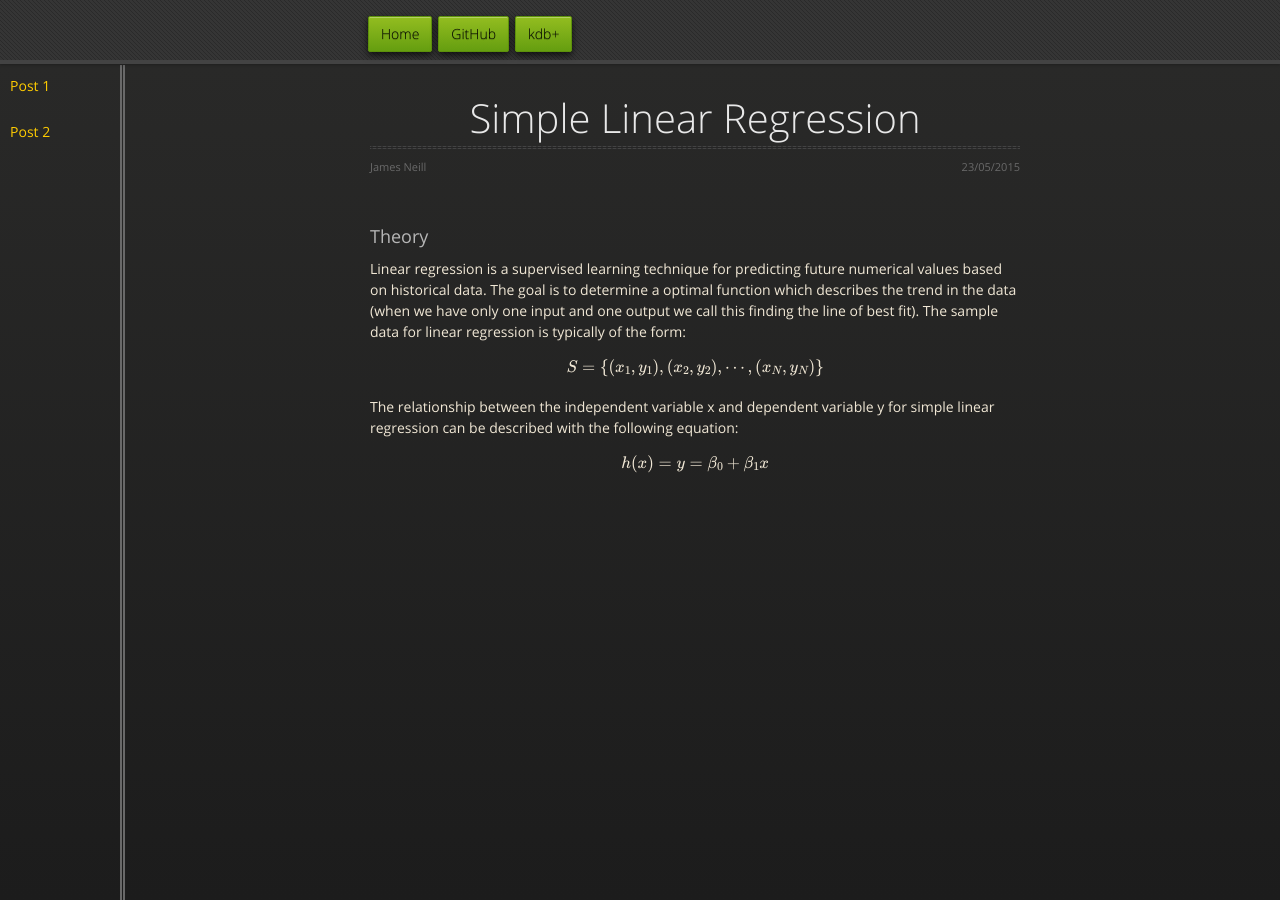
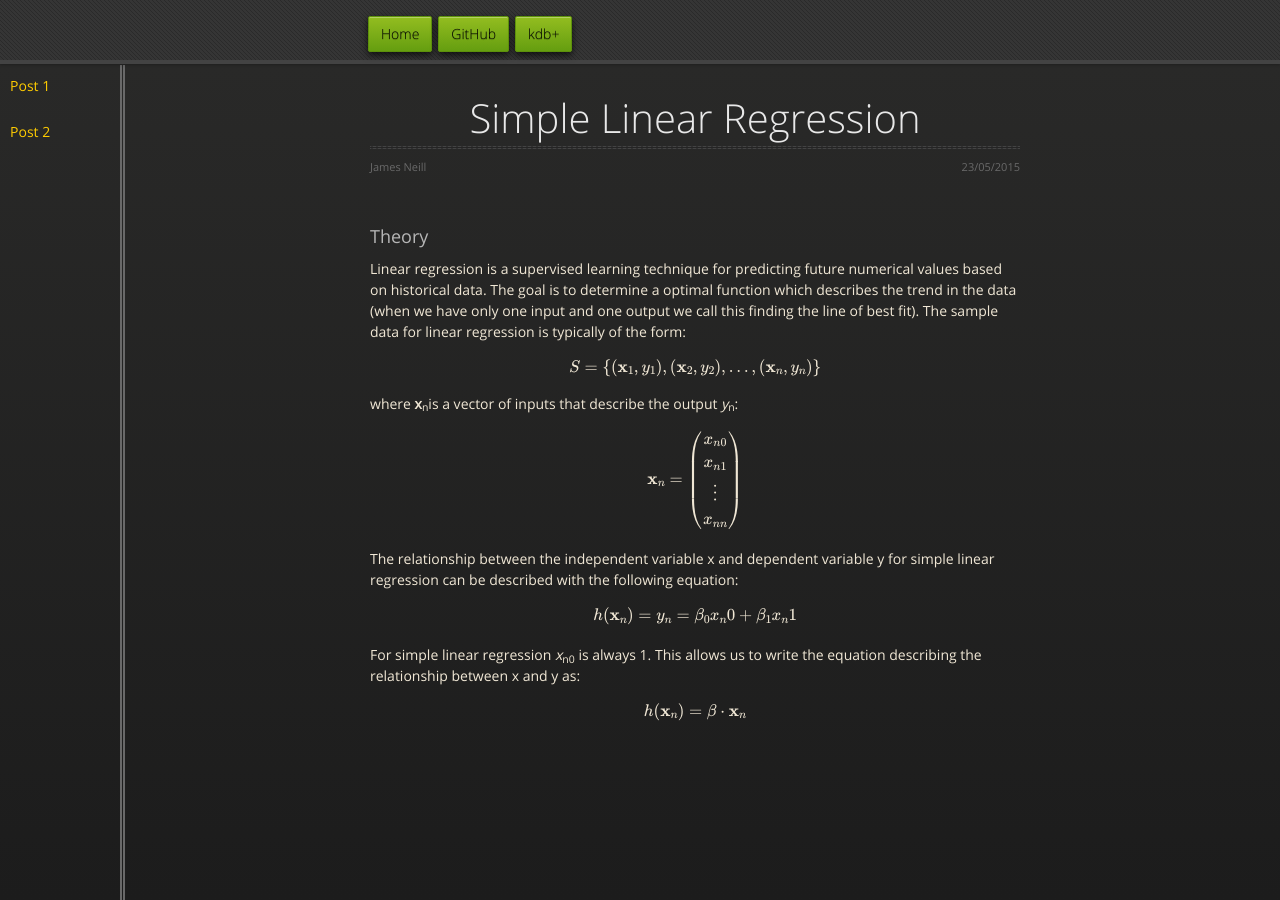
Before and after one commit to jpneill/jpneill.github.io, a Jekyll site: the page posts/Lin_Reg.html, which Jekyll copies as it is, in a window 1280 px wide. Built offline with Jekyll 4.4.1, drawn with Linux system fonts in a browser that asks for light colours; nearby versions of some CDN libraries; formulas are drawn with MathJax 3.

Commit message:
Added lin alg form of hypothesis

```diff
--- a/posts/Lin_Reg.html
+++ b/posts/Lin_Reg.html
@@ -52,8 +52,11 @@
           <span class="credits right">23/05/2015</span>
         </div>
         <h3>Theory</h3>
-        <p>Linear regression is a supervised learning technique for predicting future numerical values based on historical data. The goal is to determine a optimal function which describes the trend in the data (when we have only one input and one output we call this finding the line of best fit). The sample data for linear regression is typically of the form:$$S=\{(x_1,y_1),(x_2,y_2),\cdots,(x_N,y_N)\}$$</p>
-        <p>The relationship between the independent variable x and dependent variable y for simple linear regression can be described with the following equation:$$h(x)=y=\beta_0+\beta_1 x$$</p>
+        <p>Linear regression is a supervised learning technique for predicting future numerical values based on historical data.
+        The goal is to determine a optimal function which describes the trend in the data (when we have only one input and one output we call this finding the line of best fit).
+        The sample data for linear regression is typically of the form:$$S=\{(\mathbf{x}_1,y_1),(\mathbf{x}_2,y_2),\dots,(\mathbf{x}_n,y_n)\}$$ where <b>x</b><sub>n</sub>is a vector of inputs that describe the output <i>y</i><sub>n</sub>:$$\mathbf{x}_n=\begin{pmatrix}x_{n0}\\x_{n1}\\\vdots\\x_{nn}\end{pmatrix}$$</p>
+        <p>The relationship between the independent variable x and dependent variable y for simple linear regression can be described with the following equation:$$h(\mathbf{x}_n)=y_n=\beta_0 x_n0+\beta_1 x_n1$$</p>
+        <p>For simple linear regression <i>x</i><sub>n0</sub> is always 1. This allows us to write the equation describing the relationship between x and y as:$$h(\mathbf{x}_n)=\beta\cdot\mathbf{x}_n$$</p>
       </section>
     </div>
     </div>
```
